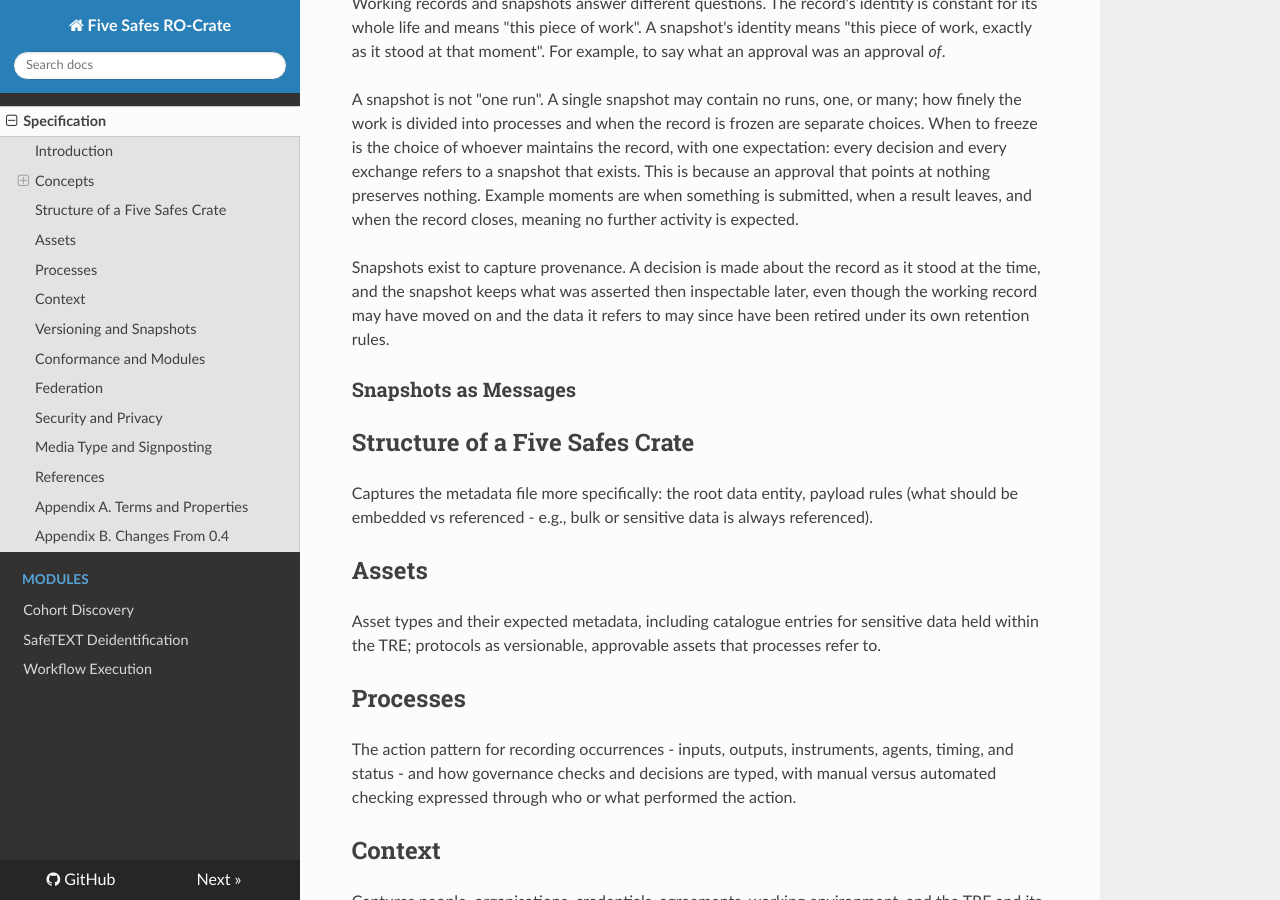
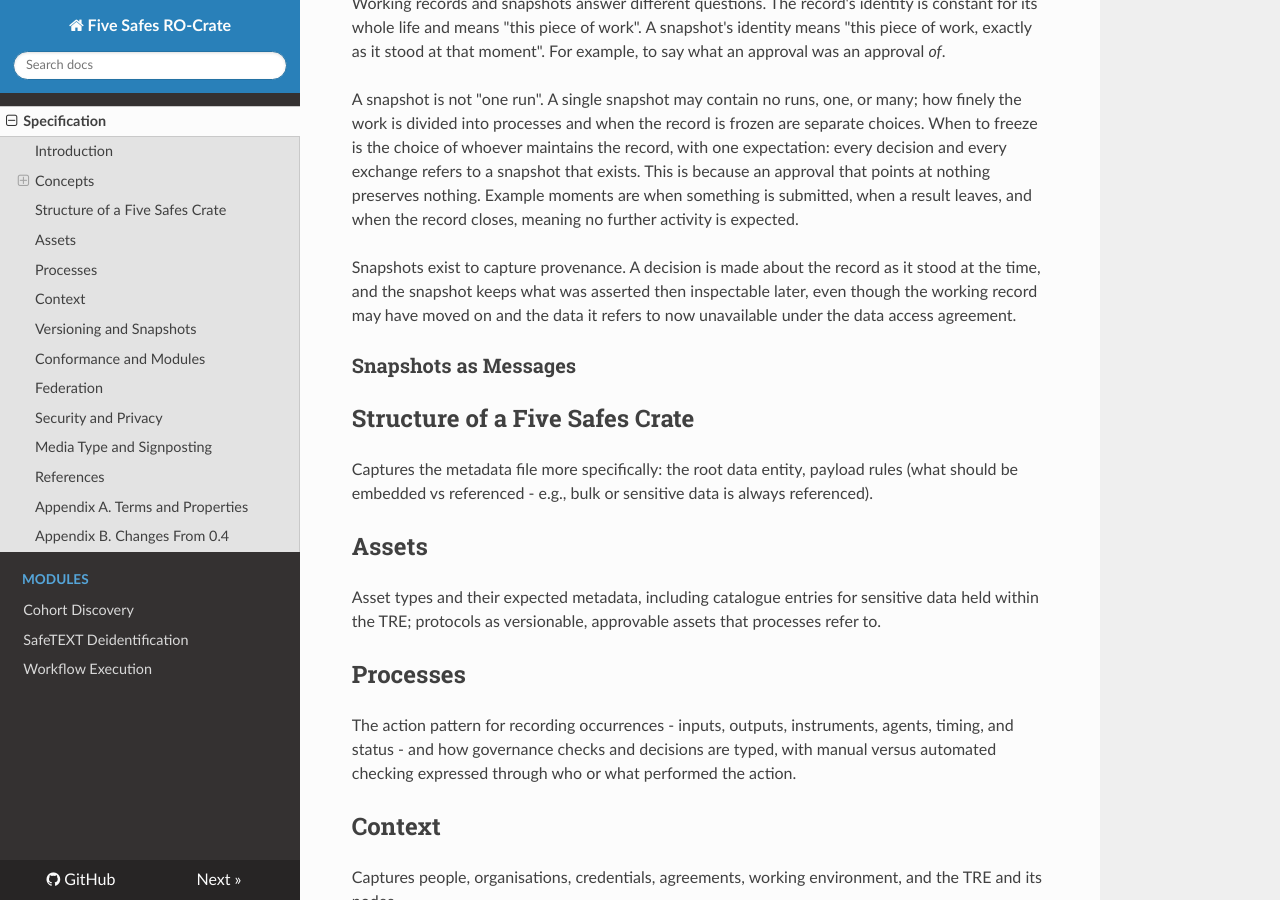
Before and after one commit to eScienceLab/Five-Safes-RO-Crate, an MkDocs documentation site: the page built from docs/index.md, in a window 1280 px wide and 900 px high, scrolled down 3129 px. Built offline with MkDocs 1.6.1, drawn with Linux system fonts in a browser that asks for light colours; nearby versions of some CDN libraries; some of the changed text lies outside the part shown.

Commit message:
docs: index.md language changes

```diff
--- a/docs/index.md
+++ b/docs/index.md
@@ -25,7 +25,7 @@ _The key words "MUST", "MUST NOT", "REQUIRED", "SHALL", "SHALL NOT", "SHOULD", "
 
 ## Introduction
 
-What a Five Safes RO-Crate ("Five Safes Crate") is, who it serves (researchers, TRE operators, auditors, the public), how its content evidences the Five Safes framework, and how this specification relates to RO-Crate 1.3, SATRE, and its 0.4 predecessor.
+What a Five Safes RO-Crate ("Five Safes Crate") is, who it serves (researchers, TRE operators, auditors, the public), how its content evidences the Five Safes framework, and how this specification relates to RO-Crate 1.3, SATRE, and so on.
 
 ## Concepts
 
@@ -84,7 +84,7 @@ Working records and snapshots answer different questions. The record's identity
 A snapshot is not "one run". A single snapshot may contain no runs, one, or many; how finely the work is divided into processes and when the record is frozen are separate choices. When to freeze is the choice of whoever maintains the record, with one expectation: every decision and every exchange refers to a snapshot that exists. This is because an approval that points at nothing preserves nothing. Example moments are when something is submitted, when a result leaves, and when the record closes, meaning no further activity is expected.
 <!-- TODO: Revisit above when we have example processes -->
 
-Snapshots exist to capture provenance. A decision is made about the record as it stood at the time, and the snapshot keeps what was asserted then inspectable later, even though the working record may have moved on and the data it refers to may since have been retired under its own retention rules.
+Snapshots exist to capture provenance. A decision is made about the record as it stood at the time, and the snapshot keeps what was asserted then inspectable later, even though the working record may have moved on and the data it refers to now unavailable under the data access agreement.
 
 ### Snapshots as Messages
 
```
